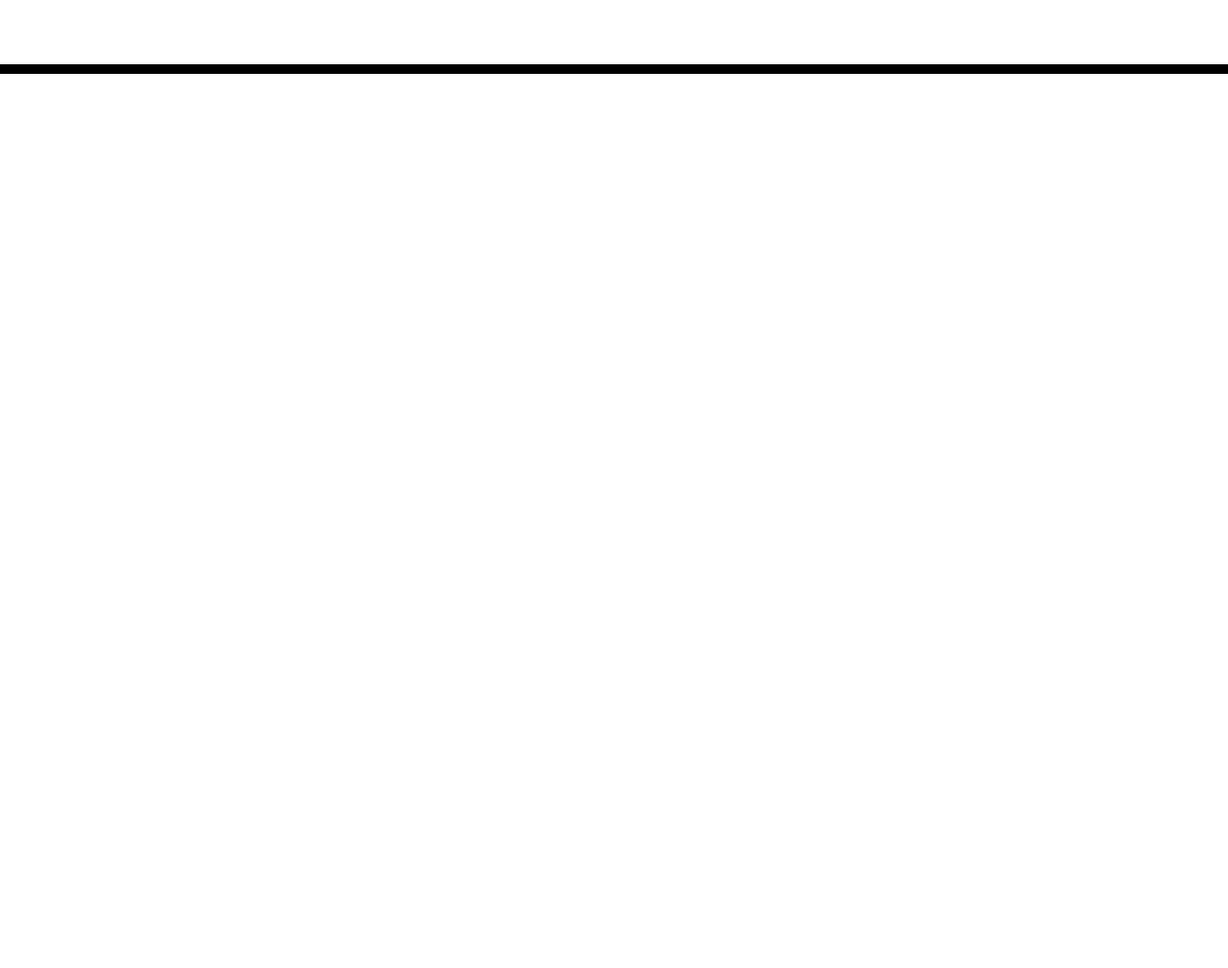
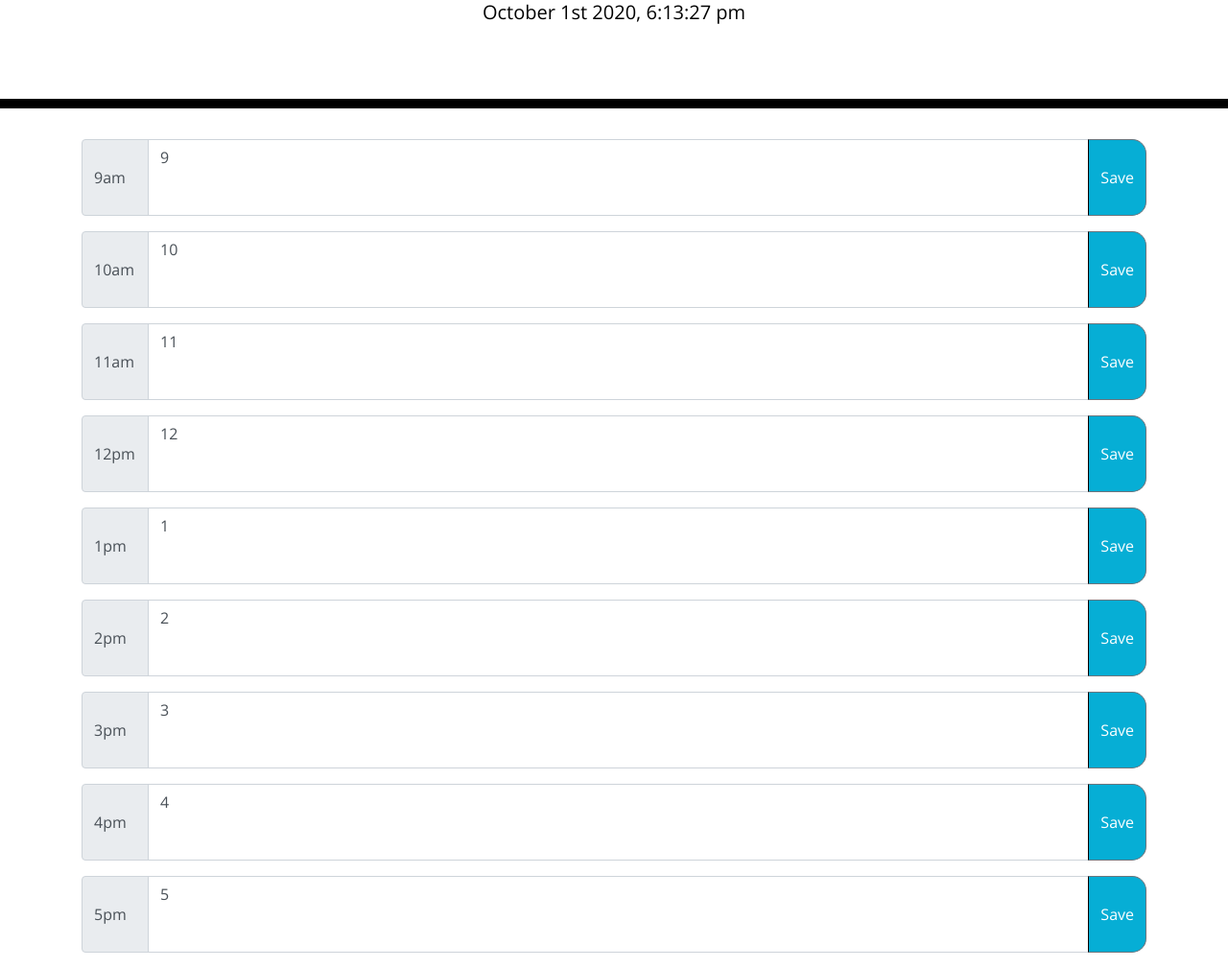
Before and after one commit to tutchings/5_dayPlanner, a plain HTML site: page index.html in a window 1280 px wide. Shown: the part 191-1200 px from the top of the page at 96% size. Before the commit the page ends 800 px from the top, so only its background shows below. Drawn offline with nearby package versions, Linux system fonts and the light colour scheme.

Commit message:
built format for day planner in html

```diff
--- a/index.html
+++ b/index.html
@@ -29,10 +29,107 @@
       <p id="currentDay" class="lead"></p>
     </header>
     <div class="container">
+
       <!-- Timeblocks go here -->
+      <div class="input-group mb-3 timeblock">
+        <div class="input-group-prepend">
+          <span class="input-group-text" id="addon-wrapping">9am</span>
+        </div>
+        <textarea class="form-control" id="9am-todo-list"></textarea>
+        <div class="input-group-append">
+          <button class="btn btn-outline-secondary saveBtn" type="button" id="9am">Save</button>
+        </div>
+      </div>
+
+      <div class="input-group mb-3 timeblock">
+        <div class="input-group-prepend">
+          <span class="input-group-text" id="addon-wrapping">10am</span>
+        </div>
+        <textarea class="form-control" id="10am-todo-list"></textarea>
+        <div class="input-group-append">
+          <button class="btn btn-outline-secondary saveBtn" type="button" id="10am">Save</button>
+        </div>
+      </div>
+
+      <div class="input-group mb-3 timeblock">
+        <div class="input-group-prepend">
+          <span class="input-group-text" id="addon-wrapping">11am</span>
+        </div>
+        <textarea class="form-control" id="11am-todo-list"></textarea>
+        <div class="input-group-append">
+          <button class="btn btn-outline-secondary saveBtn" type="button" id="11am">Save</button>
+        </div>
+      </div>
+
+      <div class="input-group mb-3 timeblock">
+        <div class="input-group-prepend">
+          <span class="input-group-text" id="addon-wrapping">12pm</span>
+        </div>
+        <textarea class="form-control" id="12pm-todo-list"></textarea>
+        <div class="input-group-append">
+          <button class="btn btn-outline-secondary saveBtn" type="button" id="12pm">Save</button>
+        </div>
+      </div>
+
+      <div class="input-group mb-3 timeblock">
+        <div class="input-group-prepend">
+          <span class="input-group-text" id="addon-wrapping">1pm</span>
+        </div>
+        <textarea class="form-control" id="1pm-todo-list"></textarea>
+        <div class="input-group-append">
+          <button class="btn btn-outline-secondary saveBtn" type="button" id="1pm">Save</button>
+        </div>
+      </div>
+
+      <div class="input-group mb-3 timeblock">
+        <div class="input-group-prepend">
+          <span class="input-group-text" id="addon-wrapping">2pm</span>
+        </div>
+        <textarea class="form-control" id="2pm-todo-list"></textarea>
+        <div class="input-group-append">
+          <button class="btn btn-outline-secondary saveBtn" type="button" id="2pm">Save</button>
+        </div>
+      </div>
+
+      <div class="input-group mb-3 timeblock">
+        <div class="input-group-prepend">
+          <span class="input-group-text" id="addon-wrapping">3pm</span>
+        </div>
+        <textarea class="form-control" id="3pm-todo-list"></textarea>
+        <div class="input-group-append">
+          <button class="btn btn-outline-secondary saveBtn" type="button" id="3pm">Save</button>
+        </div>
+      </div>
+
+      <div class="input-group mb-3 timeblock">
+        <div class="input-group-prepend">
+          <span class="input-group-text" id="addon-wrapping">4pm</span>
+        </div>
+        <textarea class="form-control" id="4pm-todo-list"></textarea>
+        <div class="input-group-append">
+          <button class="btn btn-outline-secondary saveBtn" type="button" id="4pm">Save</button>
+        </div>
+      </div>
+
+      <div class="input-group mb-3 timeblock">
+        <div class="input-group-prepend">
+          <span class="input-group-text" id="addon-wrapping">5pm</span>
+        </div>
+        <textarea class="form-control" id="5pm-todo-list"></textarea>
+        <div class="input-group-append">
+          <button class="btn btn-outline-secondary saveBtn" type="button" id="5pm">Save</button>
+        </div>
+      </div>
+
+
+
     </div>
+
+
+
 
     <script src="https://code.jquery.com/jquery-3.4.1.min.js"></script>
     <script src="https://cdnjs.cloudflare.com/ajax/libs/moment.js/2.24.0/moment.min.js"></script>
+    <script src="script.js"></script>
   </body>
 </html>
--- /dev/null
+++ b/script.js
@@ -0,0 +1,49 @@
+//set global variables
+var todoList = {
+    '9am': '9',
+    '10am': '10',
+    '11am': '11',
+    '12pm': '12',
+    '1pm': '1',
+    '2pm': '2',
+    '3pm': '3',
+    '4pm': '4',
+    '5pm': '5'
+};
+
+var times = [
+    '9am',
+    '10am',
+    '11am',
+    '12pm',
+    '1pm',
+    '2pm',
+    '3pm',
+    "4pm",
+    '5pm',
+]
+
+//set interval to update time every second
+var setTime = setInterval(function() {
+    var currentTime = moment().format('MMMM Do YYYY, h:mm:ss a');
+    $('#currentDay').text(currentTime);
+}, 1000);
+
+//event listener for save buttons
+$('.saveBtn').on('click', function(event) {
+    event.preventDefault();
+
+    var todo = this.id + "-todo-list";
+
+    console.log(todo);
+})
+
+
+
+function writeCurrentTodos() {
+    for (var i = 0; i < times.length; i++){
+        $('#' + times[i] + '-todo-list').text(todoList[times[i]]);
+    }
+}
+
+writeCurrentTodos();
--- a/style.css
+++ b/style.css
@@ -69,3 +69,15 @@ textarea{
   font-size: 20px;
   transition: all .3s ease-in-out;
 }
+
+.input-group-text {
+  width: 70px;
+}
+
+.timeblock {
+  height: 80px;
+}
+
+.form-control {
+  height: 80px;
+}
```
